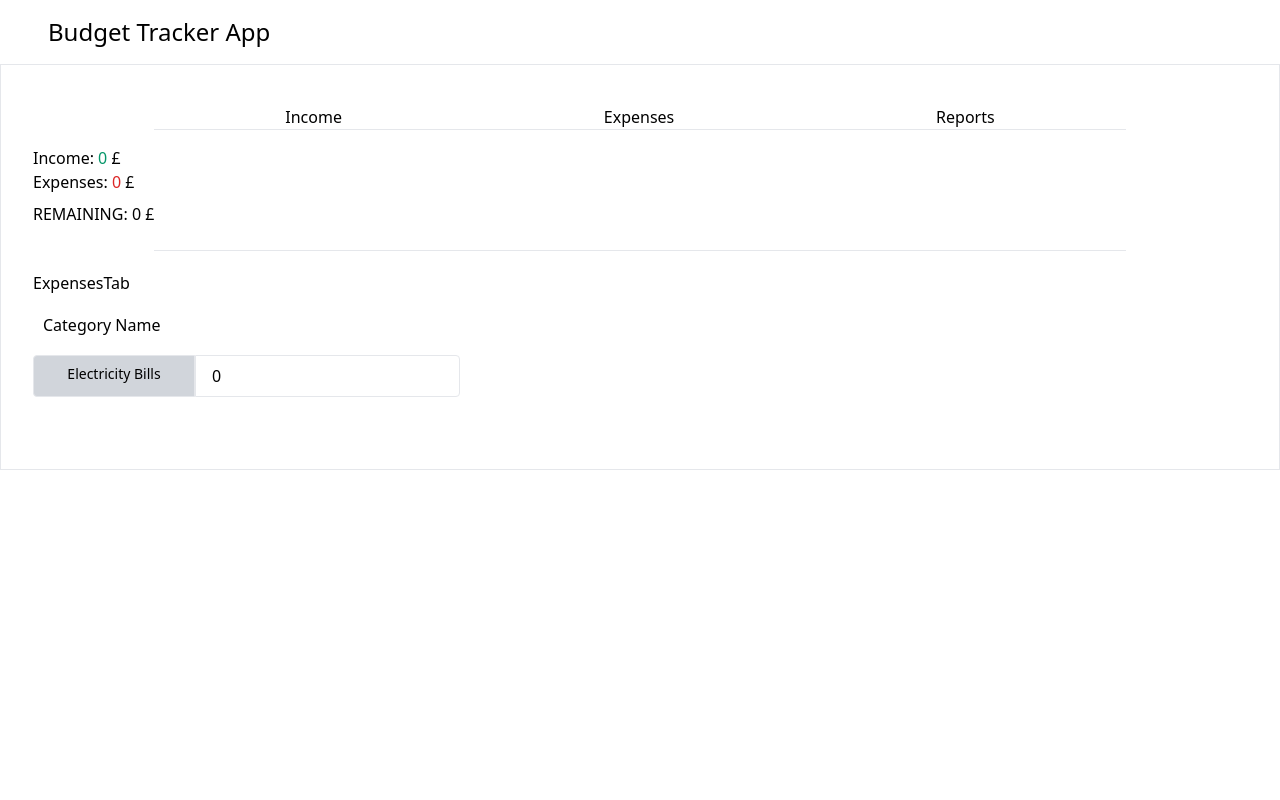
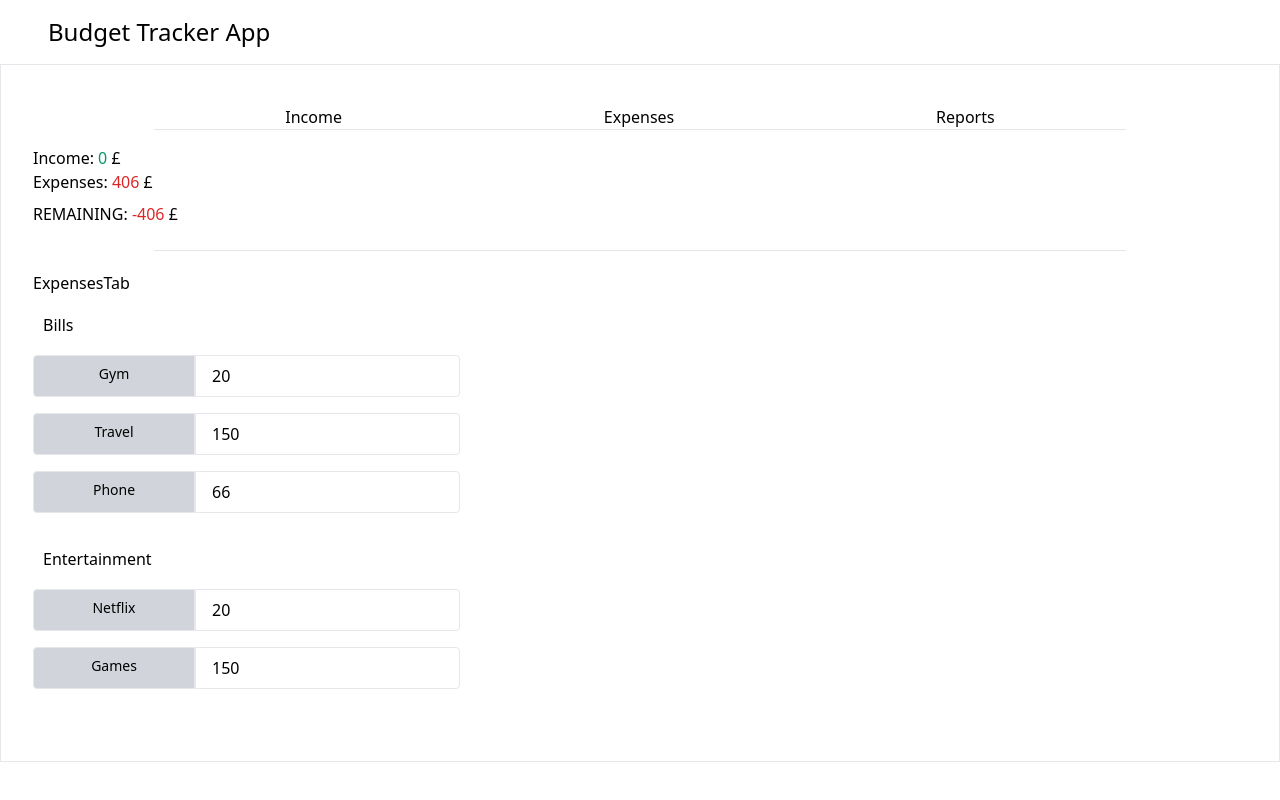
Before and after one commit to totallycrow/budget-tracker-app, a React (Create React App) app: page / in a window 1280 px wide. Both pictures are taken after a click on the button "Expenses". Built offline with nearby package versions, Linux system fonts and the light colour scheme.

Commit message:
connect itemlists with state objects

```diff
--- a/src/App.js
+++ b/src/App.js
@@ -62,7 +62,9 @@ function App() {
 
       inputIncomes.forEach((element) => {
         if (element.type === "expense") {
-
+          element.inputs.forEach(subinput => {
+            expensesSum = expensesSum + subinput.value
+          })
           expensesSum = expensesSum + element.value
         } else if (element.type === "income") {
           incomesSum = incomesSum + element.value;}
--- a/src/components/ExpensesTab.js
+++ b/src/components/ExpensesTab.js
@@ -13,21 +13,21 @@ export default function ExpensesTab({
   return (
     <div>
       ExpensesTab
-      <InputCategory
+      {/* <InputCategory
         onInputChange={onInputChange}
         id="1844"
         type="expense"
         values={values}
         setValues={setValues}
-      />
+        description={values[1].description}
+      /> */}
       {/*  */}
       {/*  */}
-      {/* <div>
+      <div>
         {values
           .filter((value) => value.type === "expense")
           .map((value) => (
             <div key={value.id}>
-              {value.id}
               <InputCategory
                 onInputChange={onInputChange}
                 id={value.id}
@@ -36,10 +36,13 @@ export default function ExpensesTab({
                 values={values}
                 setValues={setValues}
                 expense={expense}
+                description={value.description}
+                listItems={value.inputs}
+                key={value.id}
               />
             </div>
           ))}
-      </div> */}
+      </div>
       {/* <div>
         <InputCategory
           onInputChange={onInputChange}
--- a/src/components/InputCategory.js
+++ b/src/components/InputCategory.js
@@ -9,15 +9,18 @@ export default function InputCategory({
   values,
   setValues,
   id,
+  description,
+  listItems,
 }) {
   const [showMenu, setShowMenu] = useState(false);
   const [editTitle, setEditTitle] = useState(false);
-  const [catName, setCatName] = useState("Category Name");
+  const [catName, setCatName] = useState(description);
 
   const toggleMenu = () => setShowMenu(!showMenu);
+  console.log("INPUTS PROPS", listItems);
   return (
-    <div onMouseEnter={toggleMenu} onMouseLeave={toggleMenu}>
-      <div>
+    <div>
+      <div onMouseEnter={toggleMenu} onMouseLeave={toggleMenu}>
         <input
           value={catName}
           onChange={(e) => setCatName(e.target.value)}
@@ -34,20 +37,37 @@ export default function InputCategory({
         </div>
       </div>
       <div className="flex items-center">
-        <ItemList
+        <div>
+          {listItems.map((input) => (
+            <ItemList
+              onInputChange={onInputChange}
+              id={id}
+              childId={input.id}
+              childValue={input.value}
+              type={expense}
+              description={input.title}
+              values={values}
+              setValues={setValues}
+              key={input.id}
+            />
+          ))}
+        </div>
+
+        <div></div>
+        {/* <ItemList
           onInputChange={onInputChange}
           id={id}
           type={expense}
           description="Electricity Bills"
           values={values}
           setValues={setValues}
-        />{" "}
-        <button className={showMenu === false ? "hidden" : "inline mb-4 px-8"}>
+        />{" "} */}
+        {/* <button className={showMenu === false ? "hidden" : "inline mb-4 px-8"}>
           -
         </button>
         <button className={showMenu === false ? "hidden" : "inline mb-4 px-8"}>
           +
-        </button>
+        </button> */}
         <div>{console.log("VALUES", values)}</div>
       </div>
     </div>
--- a/src/components/ItemList.js
+++ b/src/components/ItemList.js
@@ -10,34 +10,80 @@ const ItemList = ({
   values,
   setValues,
   description,
+  childId,
+  childValue,
 }) => {
-  const [inputValue, setInputValue] = useState(0);
-
-  // useEffect(() => {
-  //   onInputChange(id, inputValue, type);
-  //   // Set LocalStorage key-value pairs
-  //   localStorage.setItem(`${label}`, `${inputValue}`);
-  // }, [inputValue]);
+  const [inputValue, setInputValue] = useState(childValue);
+  const [showMenu, setShowMenu] = useState(false);
+  const toggleMenu = () => setShowMenu(!showMenu);
+  let childKey;
 
   useEffect(() => {
-    console.log(id);
-    console.log(inputValue);
+    console.log("ITEMLIST COMPONENT START. ID: ", id);
+    console.log("INPUT VALUE: ", inputValue);
+    console.log("CHILD VALUE: ", childValue);
+
     let itemListValue = values.map((item) => {
+      console.log("FIRST LOOP / ITEM: ", item);
+
       if (item.id == id) {
-        // check if not empty
-        if (inputValue === "" || inputValue < 0) {
-          return { ...item, value: 0 };
-        } else return { ...item, value: parseInt(inputValue) };
+        console.log("FIRST LOOP / ITEM CHECK: ", item);
+
+        item.inputs.forEach((subItem) => {
+          // console.log("SUBITEM: ", subItem);
+          childKey = subItem.id;
+
+          if (subItem.id == childId) {
+            console.log("SUBITEM: ", subItem);
+            if (inputValue !== "" && inputValue > 0) {
+              subItem.value = parseInt(inputValue);
+            } else {
+              subItem.value = 0;
+            }
+          }
+        });
       }
+      // Default case, return initial object
       return item;
+      // Update the state
     });
-    console.log("LIST ITEM: ", itemListValue);
-
+    console.log("BEFORE SETSTATE / ITEMLISTVALUE: ", itemListValue);
     setValues(itemListValue);
   }, [inputValue]);
 
+  // useEffect(() => {
+  //   console.log(id);
+  //   console.log(inputValue);
+  //   let itemListValue = values.map((item) => {
+  //     if (item.id == id) {
+  //       console.log("ITEM:", item);
+  //       item.inputs.forEach((subItem) => {
+  //         console.log("SUBITEM:", subItem);
+  //         console.log(subItem.id);
+  //         console.log(childId);
+  //         if (subItem.id == childId) {
+  //           let result = { ...subItem, value: parseInt(inputValue) };
+  //           console.log("INPUTVALUE: ", inputValue);
+  //           console.log("RESULT: ", result);
+
+  //           return result;
+  //         }
+  //       });
+
+  //       // check if not empty
+  //       if (inputValue === "" || inputValue < 0) {
+  //         return { ...item, value: 0 };
+  //       } else return { ...item, value: parseInt(inputValue) };
+  //     }
+  //     return item;
+  //   });
+  //   console.log("LIST ITEM: ", itemListValue);
+
+  //   setValues(itemListValue);
+  // }, [inputValue]);
+
   return (
-    <div className="mb-4">
+    <div className="mb-4" onMouseEnter={toggleMenu} onMouseLeave={toggleMenu}>
       <h3></h3>
       <div className="flex">
         <div></div>
@@ -51,6 +97,12 @@ const ItemList = ({
           value={inputValue}
           onChange={(e) => setInputValue(e.target.value)}
         />
+        <button className={showMenu === false ? "hidden" : "inline px-4"}>
+          -
+        </button>
+        <button className={showMenu === false ? "hidden" : "inline px-4"}>
+          +
+        </button>
       </div>
     </div>
   );
--- a/src/data/initialArray.js
+++ b/src/data/initialArray.js
@@ -39,12 +39,26 @@ const initialArray = [
     // { id: 15, type: "expense", description: "exp", value: 0 },
     // { id: 16, type: "expense", description: "exp", value: 0 },
     { id: 1752, type: "income", description: "exp", value: 0 },
-    { id: 1844, type: "expense", description: "exp", value: 0 },
-    { id: 19123, type: "expense", description: "exp", value: 0 }
+//
+    { id: 1844, type: "expense", description: "Bills", value: 0,
+        inputs: [
+          {id: "1844-1", title: "Gym", value: 20},
+          {id: "1844-2", title: "Travel", value: 150},
+          {id: "1844-3", title: "Phone", value: 66}] },
+
+//
+    { id: 19123, type: "income", description: "exp", value: 0 },
+    { id: 31849, type: "expense", description: "Entertainment", value: 0,
+        inputs: [
+          {id: "31849-1", title: "Netflix", value: 20},
+          {id: "31849-2", title: "Games", value: 150},
+          ] },
+
+
+    // { id: 23, type: "expense", description: "exp", value: 0 },
     // { id: 20, type: "expense", description: "exp", value: 0 },
     // { id: 21, type: "expense", description: "exp", value: 0 },
     // { id: 22, type: "expense", description: "exp", value: 0 },
-    // { id: 23, type: "expense", description: "exp", value: 0 },
     // { id: 24, type: "expense", description: "exp", value: 0 },
     // { id: 25, type: "expense", description: "exp", value: 0 },
     // { id: 26, type: "expense", description: "exp", value: 0 },
```
